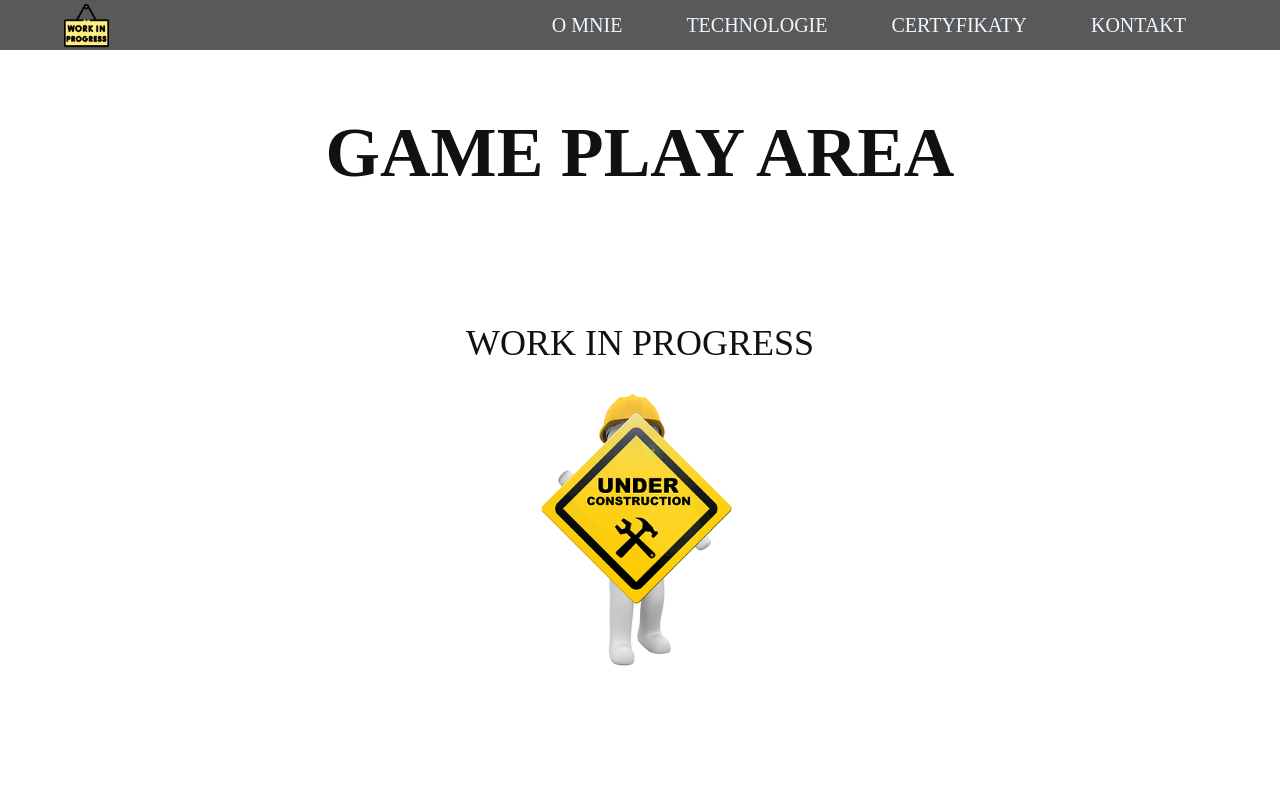
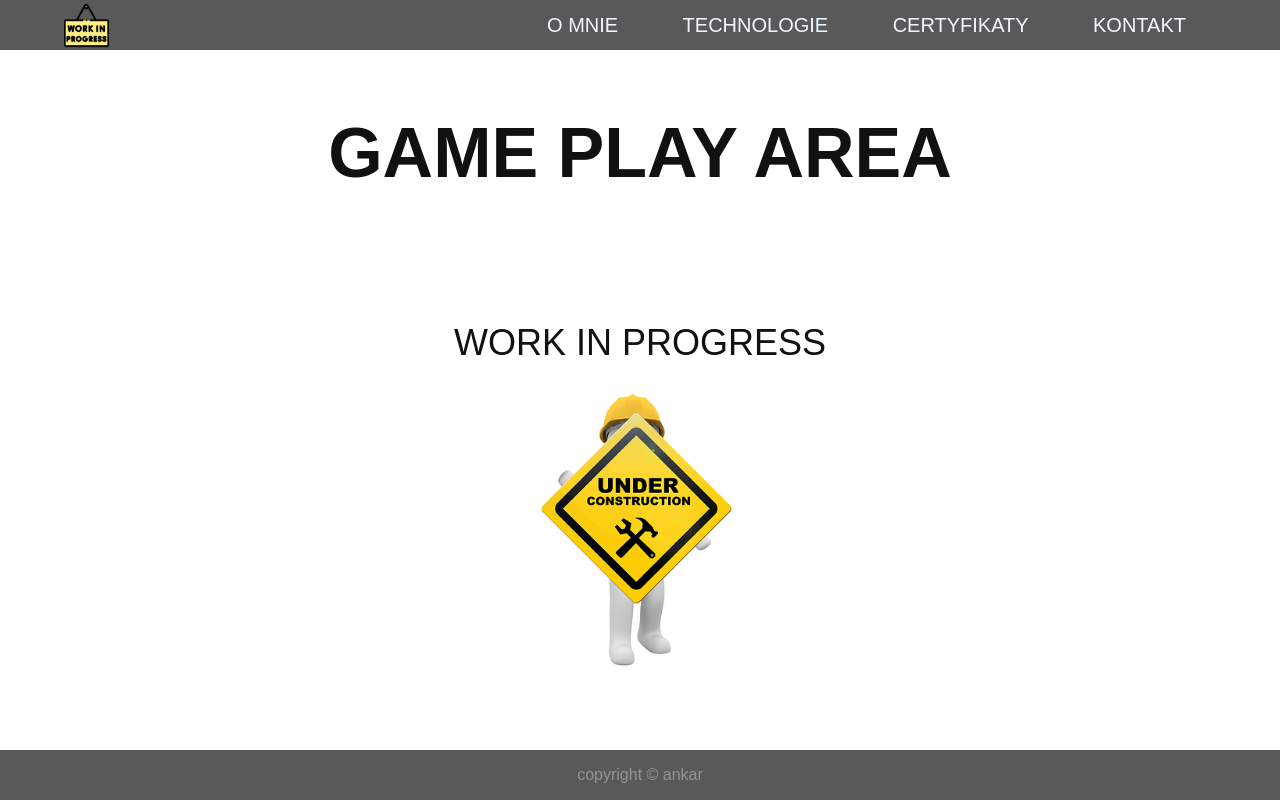
Before and after one commit to AnnaKlos/portfolio, a plain HTML site: page gamePlay.html in a window 1280 px wide. Drawn offline with Linux system fonts and the light colour scheme.

Commit message:
add anchors to pages, fix anchor link to linkedin profile, add footer to pages

```diff
--- a/gamePlay.html
+++ b/gamePlay.html
@@ -5,18 +5,22 @@
     <meta http-equiv="X-UA-Compatible" content="IE=edge" />
     <meta name="viewport" content="width=device-width, initial-scale=1.0" />
     <link rel="stylesheet" href="style/reset.css" />
+    <link rel="stylesheet" href="style/style.css" />
     <link rel="stylesheet" href="style/navbar.css" />
     <link rel="stylesheet" href="style/gamePlay.css" />
+    <link rel="stylesheet" href="style/footer.css" />
     <title>Strefa gier</title>
   </head>
   <body>
     <nav>
-      <a href="index.html"><img class="nav-logo" src="images/wip.png" alt="logo" /></a>
+      <a href="index.html"
+        ><img class="nav-logo" src="images/wip.png" alt="logo"
+      /></a>
       <ul class="navi">
-        <li><a href="#about">O mnie</a></li>
-        <li><a href="#technologies">Technologie</a></li>
-        <li><a href="#certificates">Certyfikaty</a></li>
-        <li><a href="#contact">Kontakt</a></li>
+        <li><a href="about.html">O mnie</a></li>
+        <li><a href="index.html#technologies">Technologie</a></li>
+        <li><a href="index.html#certificates">Certyfikaty</a></li>
+        <li><a href="index.html#contact">Kontakt</a></li>
       </ul>
     </nav>
     <main>
@@ -30,5 +34,8 @@
         />
       </div>
     </main>
+    <footer class="footer">
+      <div class="footer-info">copyright &#169; ankar</div>
+    </footer>
   </body>
 </html>
```
Also changed, not shown: about.html (+2 -0 lines), index.html (+1 -1 lines), projects.html (+9 -4 lines).
